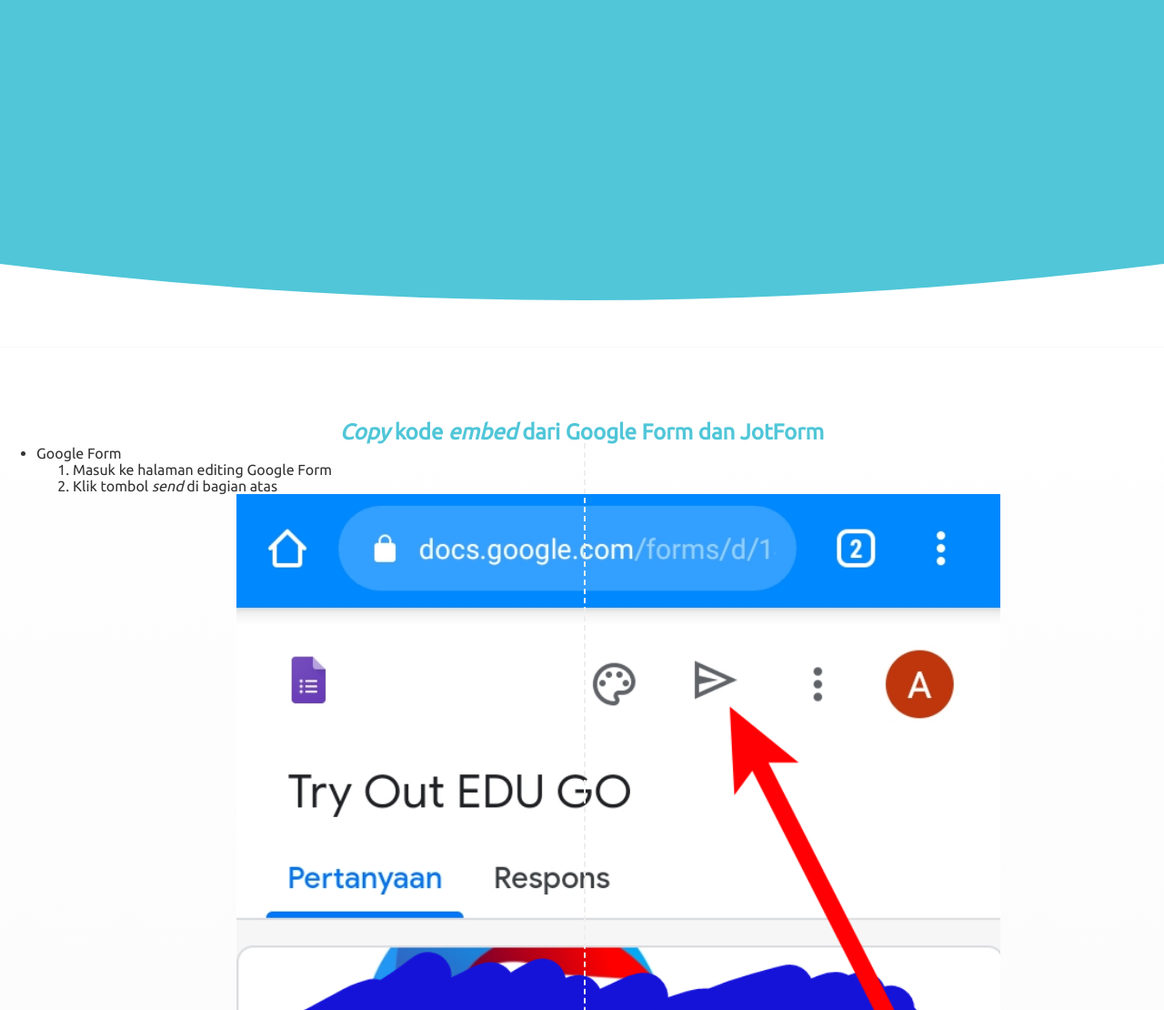
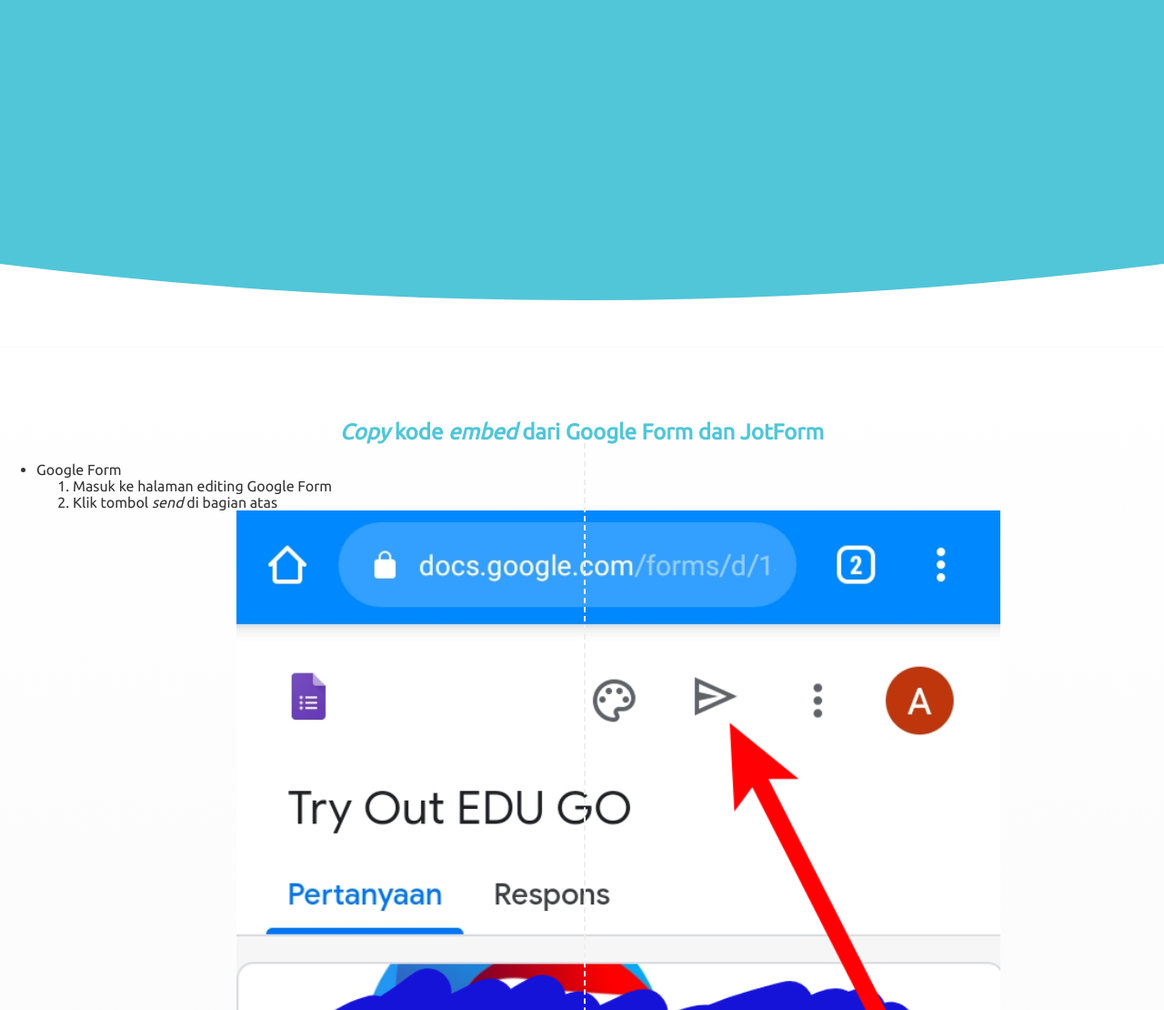
Before and after one commit to anjarmath/anjarmath.github.io, a plain HTML site: page formadiksi/copy-embed-code-gform-jform.html in a window 1280 px wide. Shown: the part 190-1300 px from the top of the page at 91% size. Drawn offline with Linux system fonts and the light colour scheme.

Commit message:
Update copy-embed-code-gform-jform.html

```diff
--- a/formadiksi/copy-embed-code-gform-jform.html
+++ b/formadiksi/copy-embed-code-gform-jform.html
@@ -13,7 +13,7 @@
   </header>
 
   <main>
-    <center><h2 style="color: #50c6d8;"><i>Copy</i> kode <i>embed</i> dari Google Form dan JotForm</h2></center>
+    <center><h2 style="color: #50c6d8;"><i>Copy</i> kode <i>embed</i> dari Google Form dan JotForm</h2></center><br/>
 <ul>
     <li>Google Form</li>
 <ol>
@@ -23,6 +23,7 @@
 <li>pilih menu '<>', dan di situlah letak kode <i>embed</i> berada, silahkan <i>copy</i></li>
 <center><img src="gform2.png" width="70%"/></center>
 </ol>
+  <br/>
     <li>JotForm</li>
 <ol>
 <li>Masuk ke halaman editing JotForm</li>
```
